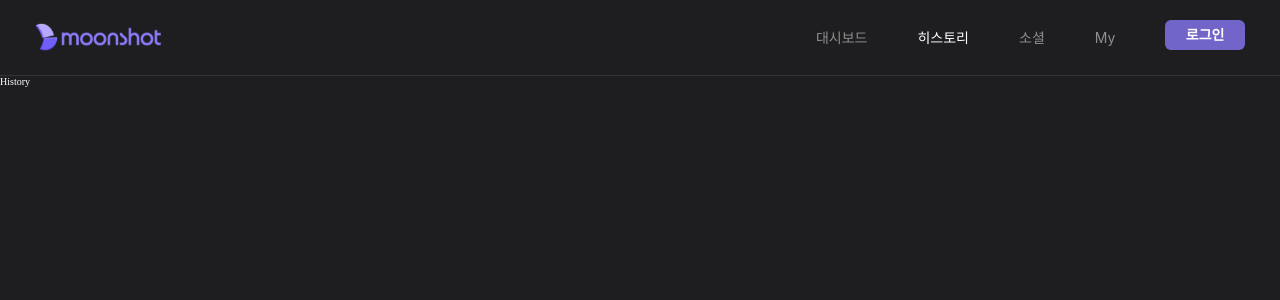
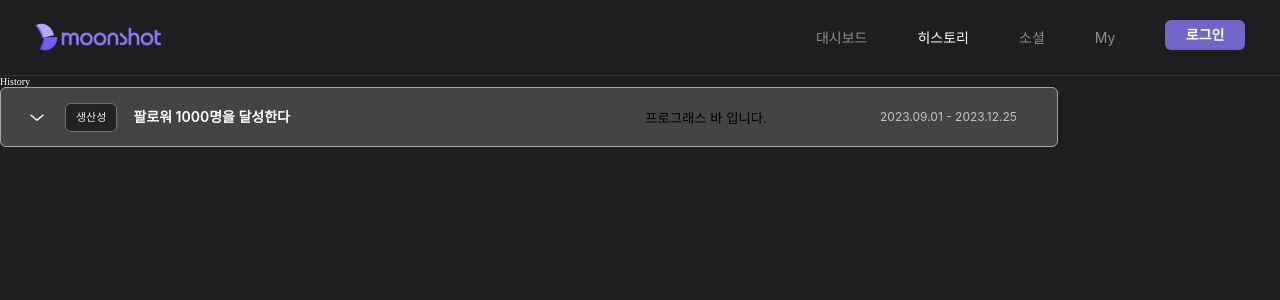
Before and after one commit to MOONSHOT-Team/MOONSHOT-CLIENT, a React (Vite) app: page /history in a window 1280 px wide. Shown: the top 300 px of the page. Built offline with nearby package versions, Linux system fonts and the light colour scheme; a web font is replaced by a local one; what emotion-normalize would draw is missing.

Commit message:
feat: 히스토리 드롭다운 리스트UI

```diff
--- /dev/null
+++ b/src/History/assets/icons/index.ts
@@ -0,0 +1,5 @@
+import CloseDropDownIcon from './CloseDropDownIcon.svg?react';
+import DropDownIcon from './DropDownIcon.svg?react';
+export { DropDownIcon };
+
+export { CloseDropDownIcon };
--- /dev/null
+++ b/src/History/components/dropDown/HistoryDropDown.tsx
@@ -0,0 +1,13 @@
+import styled from '@emotion/styled';
+const HistoryDropDown = (props: { visibility: boolean; children: React.ReactNode }) => {
+  return (
+    <div>
+      <StArticle>{props.visibility && props.children}</StArticle>
+    </div>
+  );
+};
+
+export default HistoryDropDown;
+const StArticle = styled.article`
+  color: ${({ theme }) => theme.colors.gray_000};
+`;
--- /dev/null
+++ b/src/History/components/dropDown/HistoryList.tsx
@@ -0,0 +1,80 @@
+import { css } from '@emotion/react';
+import styled from '@emotion/styled';
+import { useState } from 'react';
+
+import { CloseDropDownIcon, DropDownIcon } from '../../assets/icons';
+import HistoryDropDown from './HistoryDropDown';
+
+const HistoryList = () => {
+  const [dropdownVisibility, setDropdownVisibility] = useState(false);
+
+  return (
+    <div className="app">
+      <StDropDownButtonContainer onClick={() => setDropdownVisibility(!dropdownVisibility)}>
+        <StDropDownButtonWrapper>
+          {dropdownVisibility ? <CloseDropDownIcon /> : <DropDownIcon />}
+          <StDropDownCategory>생산성</StDropDownCategory>
+          <StDropDownObject>팔로워 1000명을 달성한다</StDropDownObject>
+        </StDropDownButtonWrapper>
+        <div css={isProgressBar}>프로그래스 바 입니다.</div>
+
+        <StDropDownPeriod>2023.09.01 - 2023.12.25</StDropDownPeriod>
+      </StDropDownButtonContainer>
+      <HistoryDropDown visibility={dropdownVisibility}>
+        <ul>
+          <li>item 1</li>
+          <li>item 2</li>
+          <li>item 3</li>
+          <li>item 4</li>
+        </ul>
+      </HistoryDropDown>
+    </div>
+  );
+};
+
+export default HistoryList;
+
+const StDropDownButtonContainer = styled.button`
+  display: flex;
+  align-items: center;
+  width: 105.8rem;
+  height: 6rem;
+  padding: 0 2.4rem;
+  cursor: none;
+  background-color: ${({ theme }) => theme.colors.gray_500};
+  border: 1px solid ${({ theme }) => theme.colors.gray_300};
+  border-radius: 6px;
+`;
+
+const StDropDownButtonWrapper = styled.div`
+  display: flex;
+  gap: 1.6rem;
+  align-items: center;
+  width: 52.8rem;
+`;
+const StDropDownCategory = styled.p`
+  padding: 8px 10px;
+  ${({ theme }) => theme.fonts.btn_11_medium};
+
+  color: ${({ theme }) => theme.colors.gray_150};
+  background-color: ${({ theme }) => theme.colors.gray_650};
+  border: 1px solid ${({ theme }) => theme.colors.gray_400};
+  border-radius: 6px;
+`;
+
+const StDropDownObject = styled.p`
+  ${({ theme }) => theme.fonts.body_14_semibold};
+
+  color: ${({ theme }) => theme.colors.gray_000};
+`;
+
+const isProgressBar = css`
+  width: 29.8rem;
+  margin: 0 2.5rem 0 0.4rem;
+`;
+
+const StDropDownPeriod = styled.p`
+  ${({ theme }) => theme.fonts.body_12_regular};
+
+  color: ${({ theme }) => theme.colors.gray_250};
+`;
--- a/src/History/index.tsx
+++ b/src/History/index.tsx
@@ -1,5 +1,12 @@
+import HistoryList from './components/dropDown/HistoryList';
+
 const History = () => {
-  return <div>History</div>;
+  return (
+    <div>
+      History
+      <HistoryList />
+    </div>
+  );
 };
 
 export default History;
--- a/src/common/styles/theme.ts
+++ b/src/common/styles/theme.ts
@@ -8,7 +8,7 @@ const colors = {
   gray_000: '#FFFFFF',
   gray_50: '#FAFAFA',
   gray_100: '#F5F5F5',
-  gray_150: '#222222',
+  gray_150: '#EBEBEB',
   gray_200: '#DCDCDC',
   gray_250: '#C2C2C2',
   gray_300: '#A7A7A7',
@@ -143,6 +143,13 @@ const fonts = {
     family: PRETENDARDFAMILY,
     size: 1.1,
     fontStyle: 'normal',
+    weight: 600,
+    lineHeight: 1.1,
+  }),
+  btn_11_medium: FONT({
+    family: PRETENDARDFAMILY,
+    size: 1.1,
+    fontStyle: 'normal',
     weight: 500,
     lineHeight: 1.1,
   }),
```
Also changed, not shown: src/History/assets/icons/CloseDropDownIcon.svg (added), src/History/assets/icons/DropDownIcon.svg (added).
